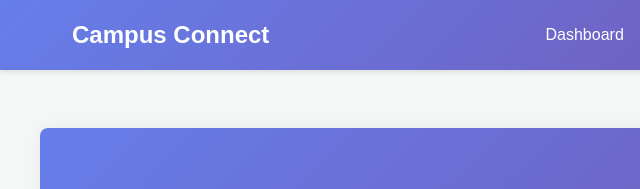
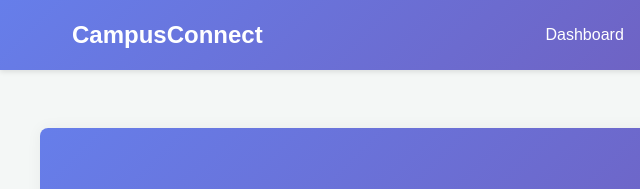
Before and after one commit to Ganesh07A/CampusConnect, a plain HTML site: page index.html in a window 1280 px wide. Shown: the top 189 px of the page, 0-640 px from the left. Drawn offline with Linux system fonts and the light colour scheme.

Commit message:
Update index.html
updating logo

```diff
--- a/index.html
+++ b/index.html
@@ -10,7 +10,7 @@
     <nav class="navbar">
       <div class="nav-container">
         <div class="nav-logo">
-          <h2>Campus Connect</h2>
+          <h2>CampusConnect</h2>
         </div>
         <ul class="nav-menu">
           <li><a href="#dashboard">Dashboard</a></li>
```
